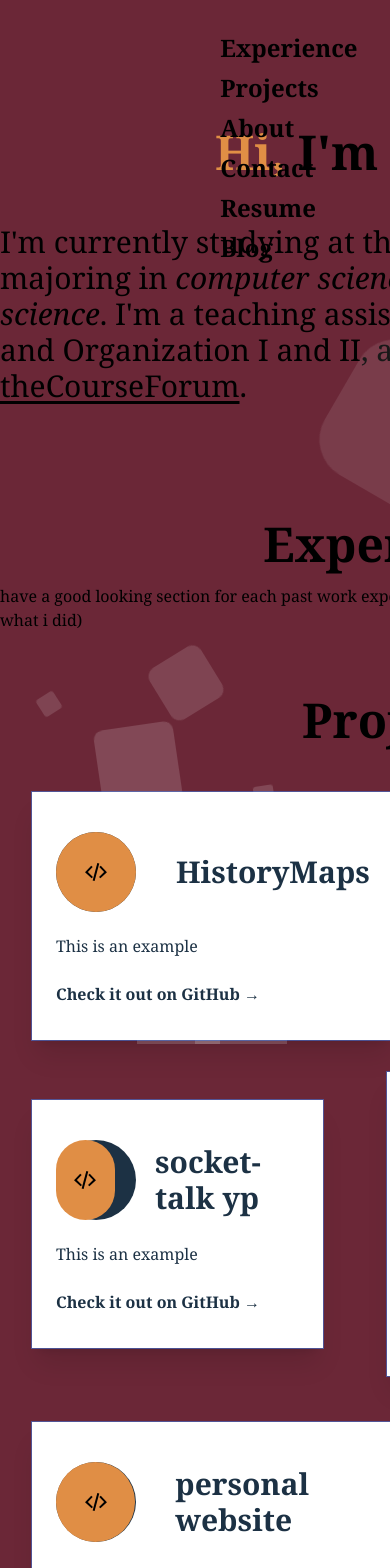
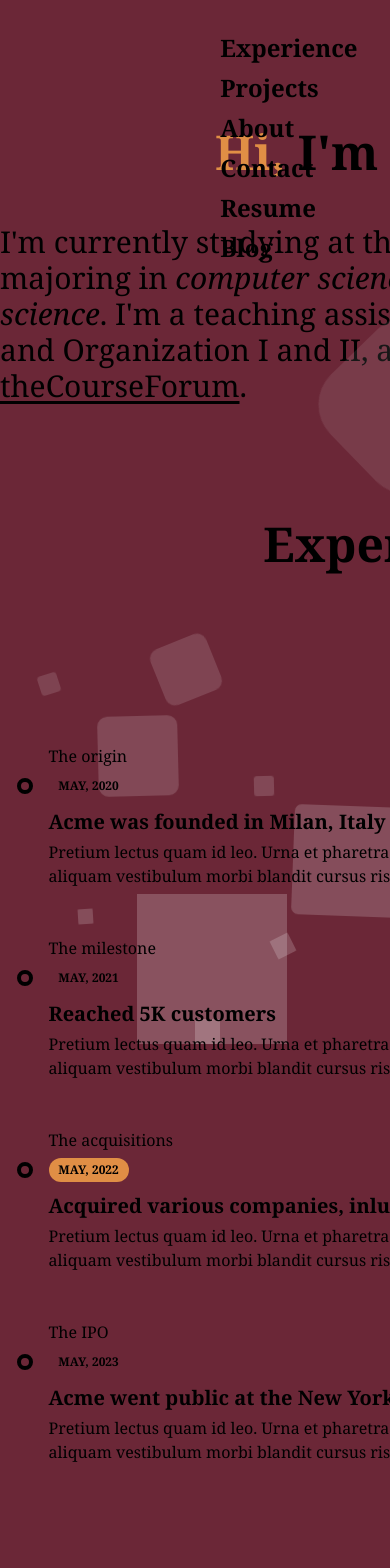
Before and after one commit to rileyfletch/personal-website, a Next.js app in the folder website/: page / in a window 390 px wide. Shown: the top 1568 px of the page. Built offline with nearby package versions, Linux system fonts and the light colour scheme.

Commit message:
timeline

```diff
--- a/website/components/experience.tsx
+++ b/website/components/experience.tsx
@@ -3,9 +3,54 @@
         <section id="experience" className="py-8">
           <h2 className="text-5xl font-bold mb-4 text-center transition-colors duration-700 hover:text-persian">Experience</h2>
           <div className="grid grid-cols-1 md:grid-cols-2 lg:grid-cols-3 gap-8">
-            <p>
-              have a good looking section for each past work experience (provide an image and a good description of what i did)
-            </p>
+          <section className="relative min-h-screen flex flex-col justify-center bg-slate-50 overflow-hidden">
+            <div className="w-full max-w-6xl mx-auto px-4 md:px-6 py-24">
+                <div className="flex flex-col justify-center divide-y divide-persian [&>*]:py-16">
+
+                    <div className="w-full max-w-3xl mx-auto">
+
+                        <div className="-my-6">
+
+                            <div className="relative pl-8 sm:pl-32 py-6 group">
+                                <div className="font-medium text-indigo-500 mb-1 sm:mb-0">The origin</div>
+                                <div className="flex flex-col sm:flex-row items-start mb-1 group-last:before:hidden before:absolute before:left-2 sm:before:left-0 before:h-full before:px-px before:bg-slate-300 sm:before:ml-[6.5rem] before:self-start before:-translate-x-1/2 before:translate-y-3 after:absolute after:left-2 sm:after:left-0 after:w-2 after:h-2 after:bg-indigo-600 after:border-4 after:box-content after:border-slate-50 after:rounded-full sm:after:ml-[6.5rem] after:-translate-x-1/2 after:translate-y-1.5">
+                                    <time className="sm:absolute left-0 translate-y-0.5 inline-flex items-center justify-center text-xs font-semibold uppercase w-20 h-6 mb-3 sm:mb-0 text-emerald-600 bg-emerald-100 rounded-full">May, 2020</time>
+                                    <div className="text-xl font-bold text-slate-900">Acme was founded in Milan, Italy</div>
+                                </div>
+                                <div className="text-slate-500">Pretium lectus quam id leo. Urna et pharetra pharetra massa massa. Adipiscing enim eu neque aliquam vestibulum morbi blandit cursus risus.</div>
+                            </div>
+
+                            <div className="relative pl-8 sm:pl-32 py-6 group">
+                                <div className="font-medium text-indigo-500 mb-1 sm:mb-0">The milestone</div>
+                                <div className="flex flex-col sm:flex-row items-start mb-1 group-last:before:hidden before:absolute before:left-2 sm:before:left-0 before:h-full before:px-px before:bg-slate-300 sm:before:ml-[6.5rem] before:self-start before:-translate-x-1/2 before:translate-y-3 after:absolute after:left-2 sm:after:left-0 after:w-2 after:h-2 after:bg-indigo-600 after:border-4 after:box-content after:border-slate-50 after:rounded-full sm:after:ml-[6.5rem] after:-translate-x-1/2 after:translate-y-1.5">
+                                    <time className="sm:absolute left-0 translate-y-0.5 inline-flex items-center justify-center text-xs font-semibold uppercase w-20 h-6 mb-3 sm:mb-0 text-emerald-600 bg-emerald-100 rounded-full">May, 2021</time>
+                                    <div className="text-xl font-bold text-slate-900">Reached 5K customers</div>
+                                </div>
+                                <div className="text-slate-500">Pretium lectus quam id leo. Urna et pharetra pharetra massa massa. Adipiscing enim eu neque aliquam vestibulum morbi blandit cursus risus.</div>
+                            </div>
+
+                            <div className="relative pl-8 sm:pl-32 py-6 group">
+                                <div className="font-medium text-indigo-500 mb-1 sm:mb-0">The acquisitions</div>
+                                <div className="flex flex-col sm:flex-row items-start mb-1 group-last:before:hidden before:absolute before:left-2 sm:before:left-0 before:h-full before:px-px before:bg-slate-300 sm:before:ml-[6.5rem] before:self-start before:-translate-x-1/2 before:translate-y-3 after:absolute after:left-2 sm:after:left-0 after:w-2 after:h-2 after:bg-indigo-600 after:border-4 after:box-content after:border-slate-50 after:rounded-full sm:after:ml-[6.5rem] after:-translate-x-1/2 after:translate-y-1.5">
+                                    <time className="sm:absolute left-0 translate-y-0.5 inline-flex items-center justify-center text-xs font-semibold uppercase w-20 h-6 mb-3 sm:mb-0 text-emerald-600 bg-persian rounded-full">May, 2022</time>
+                                    <div className="text-xl font-bold text-slate-900">Acquired various companies, inluding Technology Inc.</div>
+                                </div>
+                                <div className="text-slate-500">Pretium lectus quam id leo. Urna et pharetra pharetra massa massa. Adipiscing enim eu neque aliquam vestibulum morbi blandit cursus risus.</div>
+                            </div>
+
+                            <div className="relative pl-8 sm:pl-32 py-6 group">
+                                <div className="font-medium text-indigo-500 mb-1 sm:mb-0">The IPO</div>
+                                <div className="flex flex-col sm:flex-row items-start mb-1 group-last:before:hidden before:absolute before:left-2 sm:before:left-0 before:h-full before:px-px before:bg-slate-300 sm:before:ml-[6.5rem] before:self-start before:-translate-x-1/2 before:translate-y-3 after:absolute after:left-2 sm:after:left-0 after:w-2 after:h-2 after:bg-indigo-600 after:border-4 after:box-content after:border-slate-50 after:rounded-full sm:after:ml-[6.5rem] after:-translate-x-1/2 after:translate-y-1.5">
+                                    <time className="sm:absolute left-0 translate-y-0.5 inline-flex items-center justify-center text-xs font-semibold uppercase w-20 h-6 mb-3 sm:mb-0 text-emerald-600 bg-emerald-100 rounded-full">May, 2023</time>
+                                    <div className="text-xl font-bold text-slate-900">Acme went public at the New York Stock Exchange</div>
+                                </div>
+                                <div className="text-slate-500">Pretium lectus quam id leo. Urna et pharetra pharetra massa massa. Adipiscing enim eu neque aliquam vestibulum morbi blandit cursus risus.</div>
+                            </div>
+                        </div>
+                    </div>
+                </div>
+            </div>
+        </section>
           </div>
         </section>
     )
```
Also changed, not shown: website/.babelrc (added), website/.eslintrc.json, website/public/img.bmp (added).
